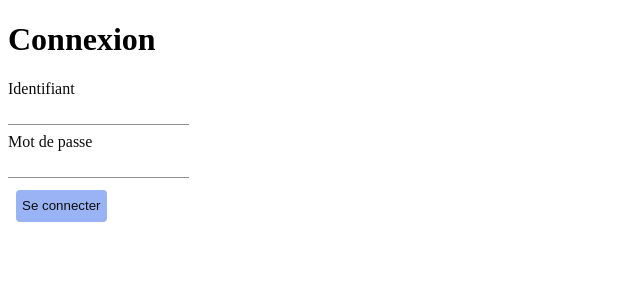
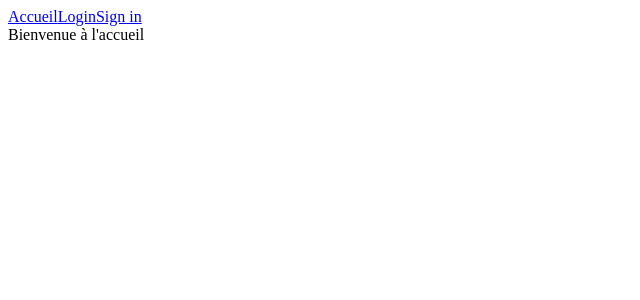
Before and after one commit to MaximePie/learningbuddy-front, a React (Create React App) app: page / in a window 1280 px wide. Shown: the top 300 px of the page, without its empty margins (0-640 px from the left). Built offline with nearby package versions, Linux system fonts and the light colour scheme.

Commit message:
feat: Add basic Routing structure

```diff
--- a/src/App.js
+++ b/src/App.js
@@ -1,11 +1,29 @@
 import React from "react";
 import Login from './components/pages/Login';
+import {BrowserRouter, NavLink, Route, Switch} from "react-router-dom";
 
 function App() {
   return (
-    <div className="App">
-      <Login/>
-    </div>
+    <BrowserRouter>
+      <div className="App">
+        <div>
+          <NavLink to="/">Accueil</NavLink>
+          <NavLink to="/login">Login</NavLink>
+          <NavLink to="/signin">Sign in</NavLink>
+        </div>
+        <Switch>
+          <Route path="/" exact>
+            Bienvenue à l'accueil
+          </Route>
+          <Route path="/login">
+            <Login/>
+          </Route>
+          <Route path="/signin">
+            S'inscrire arrive bientôt. Patience !
+          </Route>
+        </Switch>
+      </div>
+    </BrowserRouter>
   );
 }
 
```
Also changed, not shown: src/components/molecules/Navbar.jsx (added, +9 -0 lines).
